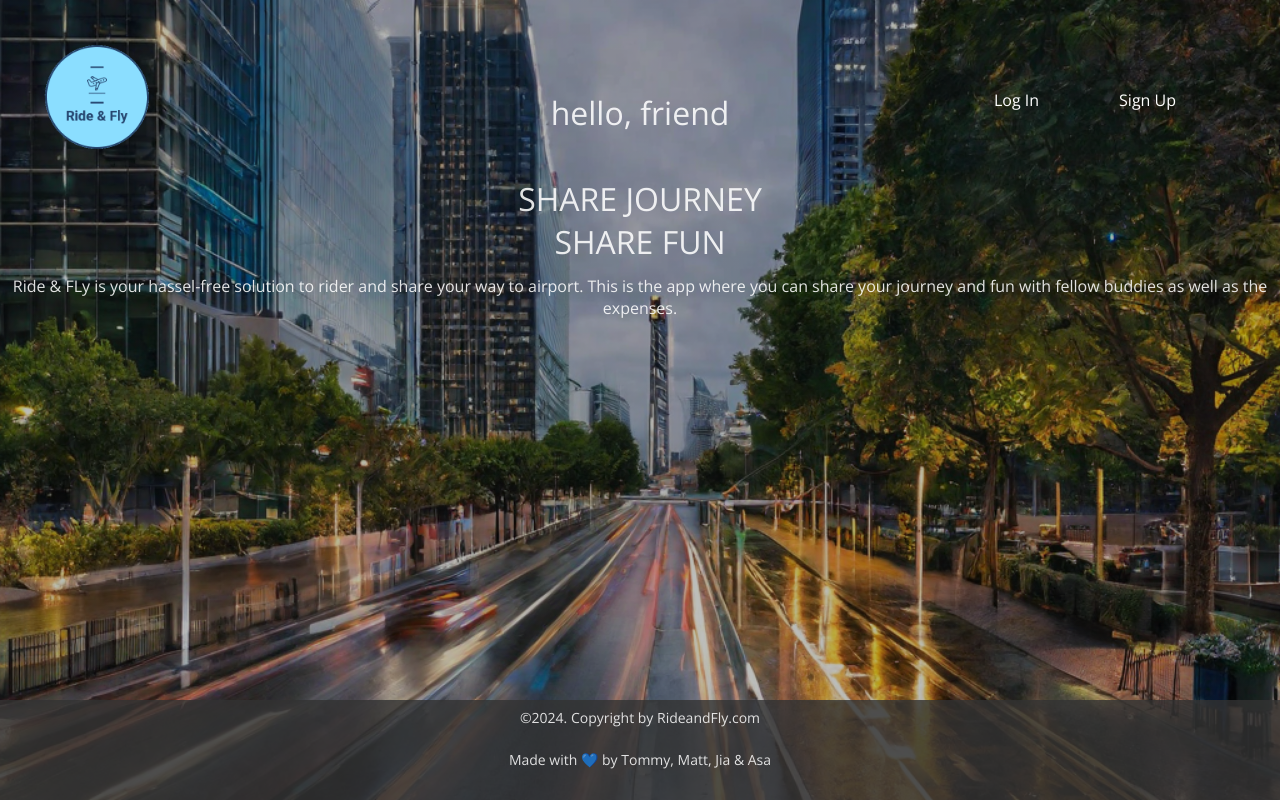
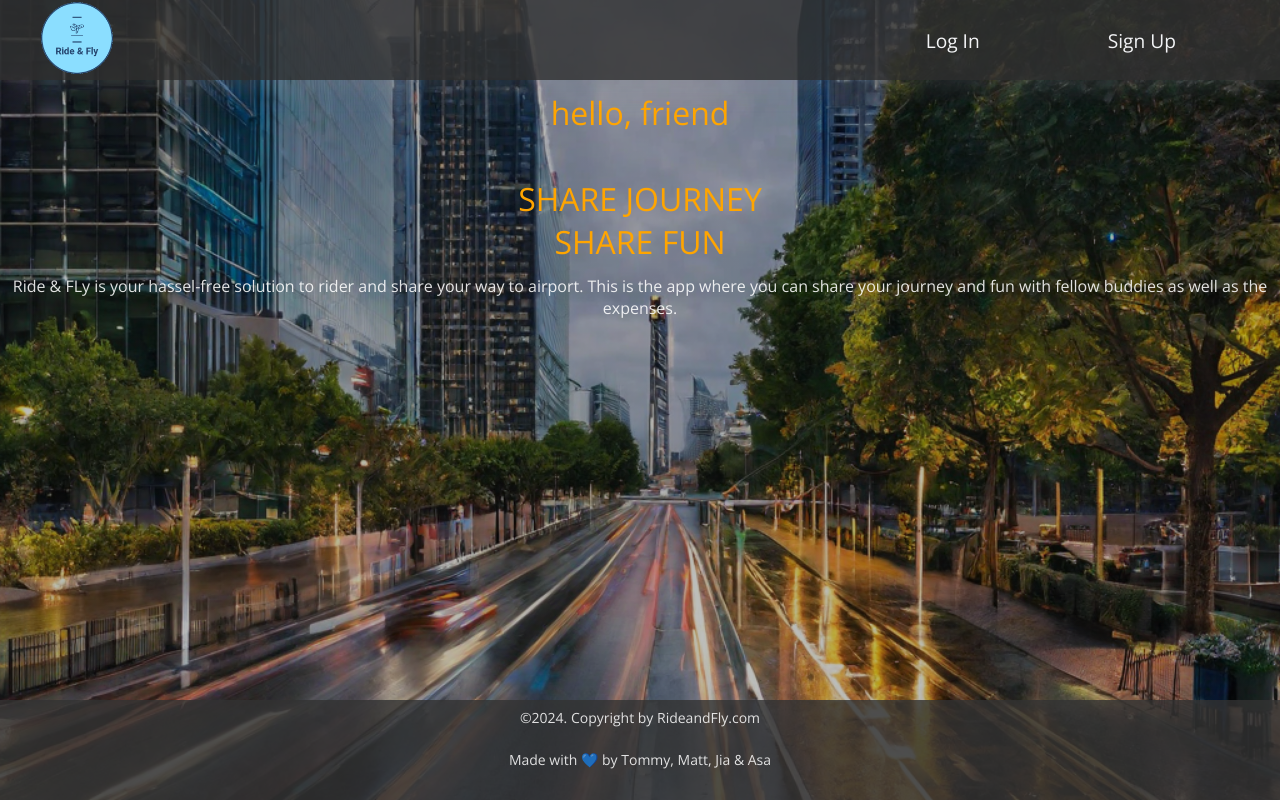
Before and after one commit to muckele/ride-and-fly-front-end, a React (Vite) app: page / in a window 1280 px wide. Built offline with nearby package versions, Linux system fonts and the light colour scheme; no server answers.

Commit message:
add more nav styling and landi ng page styling

```diff
--- a/src/App.css
+++ b/src/App.css
@@ -53,12 +53,15 @@ nav{
   left: 50%;
   transform: translateX(-50%);
   width: 100%;
-  max-width: 1300px;
+  height: 80px;;
+  /* max-width: 2100px; */
   padding:  2rem;
   display: flex;
   align-items: center;
   justify-content: space-between;
-  z-index: 1;
+  z-index: 1000;
+  background-color: rgba(51, 51, 51,0.8);
+  box-shadow: rgba(149, 157, 165, 0.2) 0px 8px 24px;
 }
 
 nav > ul {
--- a/src/components/NavBar/NavBar.css
+++ b/src/components/NavBar/NavBar.css
@@ -1,27 +1,40 @@
 ul{
   display: flex;
   text-decoration: none;
+  list-style: none;
+  display: flex;
+  align-items: center;
+  gap: 3rem;
 }
 
 li {
  /* display: flex; */
- margin: 20px;
- padding: 0 20px;
- text-decoration: none;
- color: white;
- list-style-type: none;
+  margin: 20px;
+  padding: 0 20px;
+  text-decoration: none;
+  color: white;
+  list-style-type: none;
 }
 
 li > a {
   text-decoration: none;
   color: white;
+  font-size: 1.2rem;
+  font-weight: 500;
+  color: #f3f4f6;
 }
 li > a:visited {
   text-decoration: none;
-  color: white;
+  color: #f3f4f6;
+  cursor: pointer;
+  transition: 0.3s;
+}
+
+li > a:hover {
+  color: wheat;
 }
 
 #logo{
-  width: 130px;
+  width: 90px;
   height: auto;
 }
--- a/src/pages/Landing/Landing.jsx
+++ b/src/pages/Landing/Landing.jsx
@@ -3,10 +3,10 @@ import styles from './Landing.module.css'
 
 const Landing = ({ user }) => {
   return (
-    <main className={styles.container}>
+    <main className='container'>
       <h1>hello, {user ? user.name : 'friend'}</h1>
       <div className='container-left'>
-        <div className='bold-font'>
+        <div className='content'>
           <h1>SHARE JOURNEY<br/>SHARE FUN</h1>
           <p>Ride & FLy is your hassel-free solution to rider and share your way to airport. This is the app where you can share your journey and fun with fellow buddies as well as the expenses.</p>
         </div>
--- a/src/pages/Landing/Landing.module.css
+++ b/src/pages/Landing/Landing.module.css
@@ -3,4 +3,17 @@
   display: flex;
   align-items: center;
   flex-direction: column;
+
 }
+
+h1{
+  color: orange;
+}
+
+/* .container {
+  display: flex;
+  min-height: 100vh;
+  max-width: 1300px;
+  margin: auto;
+  border: 1px solid red;
+} */
```
